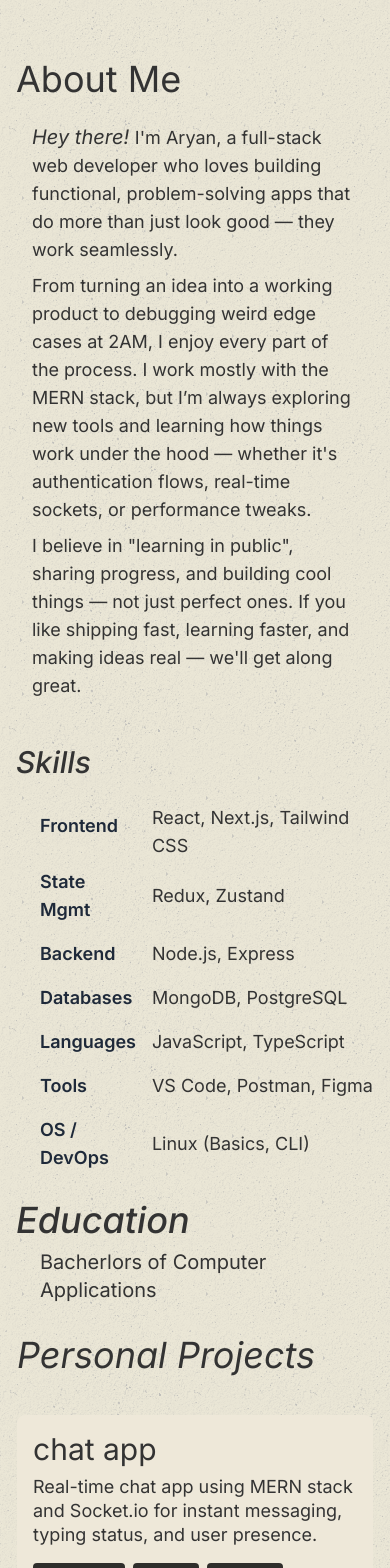
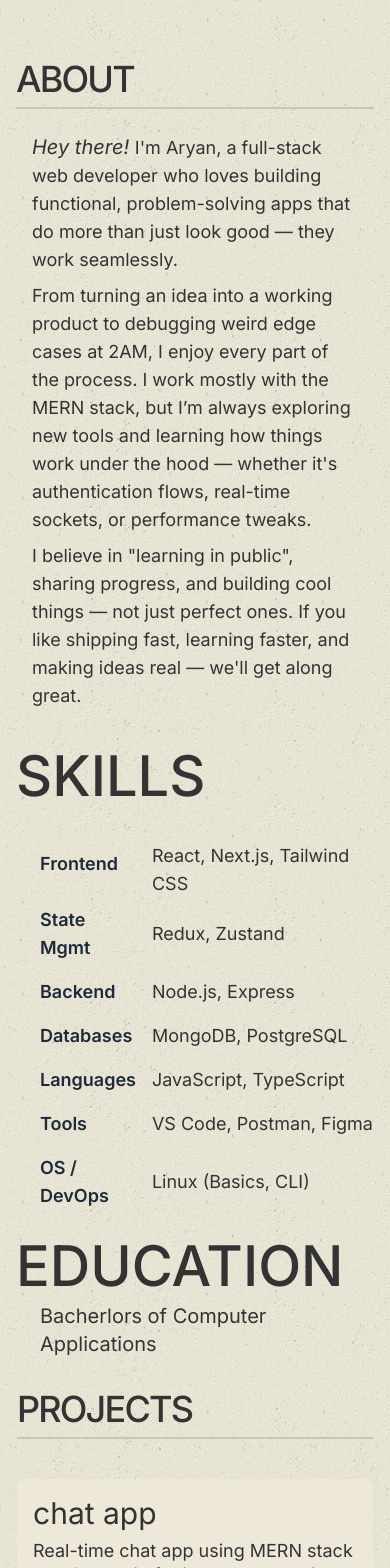
Before and after one commit to Aryanjast13/PersonalPortfolio, a React (Vite) app: page / in a window 390 px wide. Shown: the part 432-2000 px from the top of the page. Built offline with nearby package versions, Linux system fonts and the light colour scheme.

Commit message:
feat :refactor ui about,project,conatact section

```diff
--- a/src/App.jsx
+++ b/src/App.jsx
@@ -32,20 +32,18 @@ function App() {
     if (!container) return;
 
     // create tweened setters once
-    const setX = gsap.quickTo(cursor, "x", { duration: 0.4, ease: "back.out" });
-    const setY = gsap.quickTo(cursor, "y", { duration: 0.4, ease: "back.out" });
+    const setX = gsap.quickTo(cursor, "x", { duration: 0.3, ease: "back.out" });
+    const setY = gsap.quickTo(cursor, "y", { duration: 0.3,  ease: "back.out" });
 
-       const onMove = (e) => {
-         setX(e.clientX);
-         setY(e.clientY);
-       };
+    const onMove = (e) => {
+      setX(e.clientX);
+      setY(e.clientY);
+    };
 
     container.addEventListener("mousemove", onMove);
 
-
-
     return () => container.removeEventListener("mousemove", onMove);
-  },[])
+  }, []);
 
 
 
@@ -53,7 +51,7 @@ function App() {
 	return (
     <>
       <div ref={containerRef} >
-        <div ref={cursorRef}  className="cursor pointer-events-none fixed w-10 h-10 bg-black/80 z-50 rounded-full"></div>
+        <div ref={cursorRef}  className="cursor  pointer-events-none fixed origin-center transform -translate-x-1/2 -translate-y-1/2  w-10 h-10 bg-black/80 z-50 rounded-full"></div>
         <Hero
           onScrollToAbout={() => scrollToSection(aboutRef)}
           onScrollToProjects={() => scrollToSection(projectsRef)}
--- a/src/components/About.jsx
+++ b/src/components/About.jsx
@@ -21,7 +21,7 @@ const About = ({ scrollRef }) => {
       trigger: ".about", // your section selector
       pin: true, // pin the trigger element
       start: "top top", // when section top hits viewport top
-      end: "+=1119px", // how long it stays pinned (e.g., one viewport height)
+      end: "+=1300px", // how long it stays pinned (e.g., one viewport height)
       pinSpacing: false, // add spacing so layout doesn’t jump
       // scrub: true, // uncomment if you want scrubbed animations tied to scroll
       markers: false,// uncomment for debugging
@@ -31,13 +31,18 @@ const About = ({ scrollRef }) => {
     })
 
   return (
-    <section ref={scrollRef} className="about w-full pb-15 md:pb-40 px-4  md:px-12 relative z-10">
-      <h2 className="text-4xl md:text-7xl pt-3 md:py-6">About Me</h2>
+    <section
+      ref={scrollRef}
+      className="about w-full pb-15 md:pb-40 px-4  md:px-12 relative z-10"
+    >
+      <h2 className="text-4xl md:text-[6.5rem] tracking-tighter font-medium pt-3 md:pt-6 pb-2 uppercase  border-b-[2px] border-[#cac5b4]">
+        About
+      </h2>
       <div className="flex flex-col md:flex-row mt-2 md:mt-16 ">
         <div className="w-full md:w-1/2  p-4">
           <p className="text-lg md:text-xl mb-2">
-            <span className="text-xl md:text-2xl italic"> Hey there! </span> I'm Aryan, a
-            full-stack web developer who loves building functional,
+            <span className="text-xl md:text-2xl italic"> Hey there! </span> I'm
+            Aryan, a full-stack web developer who loves building functional,
             problem-solving apps that do more than just look good — they work
             seamlessly.
           </p>
@@ -54,8 +59,10 @@ const About = ({ scrollRef }) => {
             learning faster, and making ideas real — we'll get along great.
           </p>
         </div>
-        <div className="w-full md:w-1/2 md:pl-20 pt-5 ">
-          <h3 className="text-3xl md:ml-10 italic font-medium ">Skills</h3>
+        <div className="w-full md:w-1/2 md:pl-20  ">
+          <h3 className="text-[3.5rem] md:ml-10 uppercase font-medium ">
+            Skills
+          </h3>
 
           <div className="overflow-x-auto ml-2 md:pl-10  mt-6">
             <table className="table-auto w-full">
@@ -74,8 +81,10 @@ const About = ({ scrollRef }) => {
         </div>
       </div>
       <div className="w-full mt-5 md:mt-0 ">
-        <h3 className="text-4xl italic font-medium">Education</h3>
-        <p className="text-xl md:text-2xl mt-2 md:mt-6 pl-6 md:pl-0">Bacherlors of Computer Applications</p>
+        <h3 className="text-[3.5rem] uppercase font-medium leading-none">Education</h3>
+        <p className="text-xl md:text-2xl mt-2 md:mt-6 pl-6 md:pl-0">
+          Bacherlors of Computer Applications
+        </p>
         <div className=" text-base md:text-lg flex gap-12 mt-2 pl-6 md:pl-0">
           <span>Kurukshetra University</span>
           <span>2021-2024</span>
--- a/src/components/Contact.jsx
+++ b/src/components/Contact.jsx
@@ -1,10 +1,11 @@
 
 const Contact = ({ scrollRef }) => {
   return (
-    <div
-      ref={scrollRef}
-      className="contact w-full flex flex-col md:flex-row px-4 pb-6"
-    >
+    <div ref={scrollRef} className="contact w-full px-4 md:px-12 ">
+      <h2 className="text-4xl md:text-[6.5rem] tracking-tighter font-medium  mb-10 md:mb-20 uppercase pb-2 border-b-[2px] border-[#cac5b4]">
+        Contact
+      </h2>
+      <div className="flex flex-col md:flex-row pb-6">
         <div className="w-full md:w-[45%] mt-4  md:pb-30">
           <h3 className="text-7xl md:text-[10rem] ">Let's</h3>
           <h3 className="text-7xl  md:text-[10rem] text-right mr-10 md:mr-0 leading-none ">
@@ -46,6 +47,7 @@ const Contact = ({ scrollRef }) => {
           </form>
         </div>
       </div>
+    </div>
   );
 };
 
--- a/src/components/NavBar.jsx
+++ b/src/components/NavBar.jsx
@@ -45,10 +45,10 @@ const NavBar = ({ scrollToAbout, scrollToProjects, scrollToContact }) => {
 
         <div className="hidden md:block w-[55%] px-32">
           <ul className="flex ml-10 gap-10 justify-between h-full items-center">
-            <li className="li opacity-0" onClick={scrollToAbout}>About</li>
-            <li className="li opacity-0" onClick={scrollToProjects}>Project</li>
-            <li className="li opacity-0">Resume</li>
-            <li className="li opacity-0" onClick={scrollToContact}>Contact</li>
+            <li className="li opacity-0 cursor-pointer" onClick={scrollToAbout}>About</li>
+            <li className="li opacity-0 cursor-pointer" onClick={scrollToProjects}>Project</li>
+            <li className="li opacity-0 cursor-pointer">Resume</li>
+            <li className="li opacity-0 cursor-pointer" onClick={scrollToContact}>Contact</li>
           </ul>
         </div>
       </div>
--- a/src/components/Project.jsx
+++ b/src/components/Project.jsx
@@ -92,13 +92,12 @@ const Project = ({ scrollRef }) => {
       className="project w-full border py-6 border-transparent px-4 md:px-12 relative z-20"
     >
       <div>
-        <h2 className="text-4xl md:text-5xl italic mb-10 md:mb-20">Personal Projects</h2>
-        {
-          projects.map((project) => (
-            <ProjectCard key={project._id} project={project}  />
-          ))
-        }
-
+        <h2 className="text-4xl md:text-[6.5rem] tracking-tighter font-medium  mb-10 md:mb-20 uppercase pb-2 border-b-[2px] border-[#cac5b4]">
+          Projects
+        </h2>
+        {projects.map((project) => (
+          <ProjectCard key={project._id} project={project} />
+        ))}
       </div>
     </div>
   );
--- a/src/components/ProjectCard.jsx
+++ b/src/components/ProjectCard.jsx
@@ -2,7 +2,7 @@ const ProjectCard = ({project}) => {
   return (
     <div className="flex flex-col md:flex-row justify-between mb-16 bg-[#eee8d9] rounded-lg">
       <div className="w-full md:w-[50%] flex flex-col justify-between pl-4 pb-5 md:pb-0">
-        <h4 className="text-3xl mb-2 md:mb-0 mt-4">{project.title}</h4>
+        <h3 className="text-3xl mb-2 md:mb-0 mt-4">{project.title}</h3>
         <div className=" mb-10">
           <p className=" text-lg leading-6  md:text-xl">{project.description}</p>
           <ul className="mt-4 flex gap-2 flex-wrap ">
```
Lines whose indentation alone changed are shown as unchanged.
